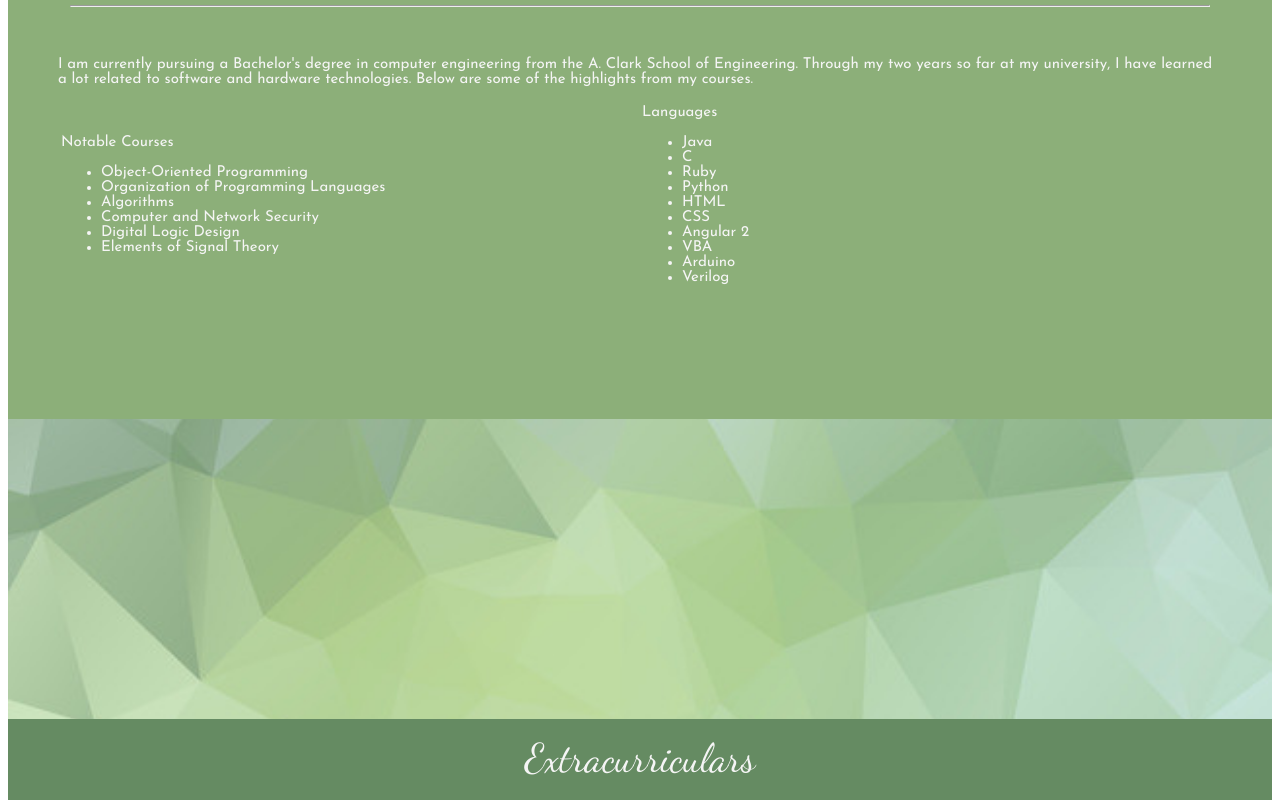
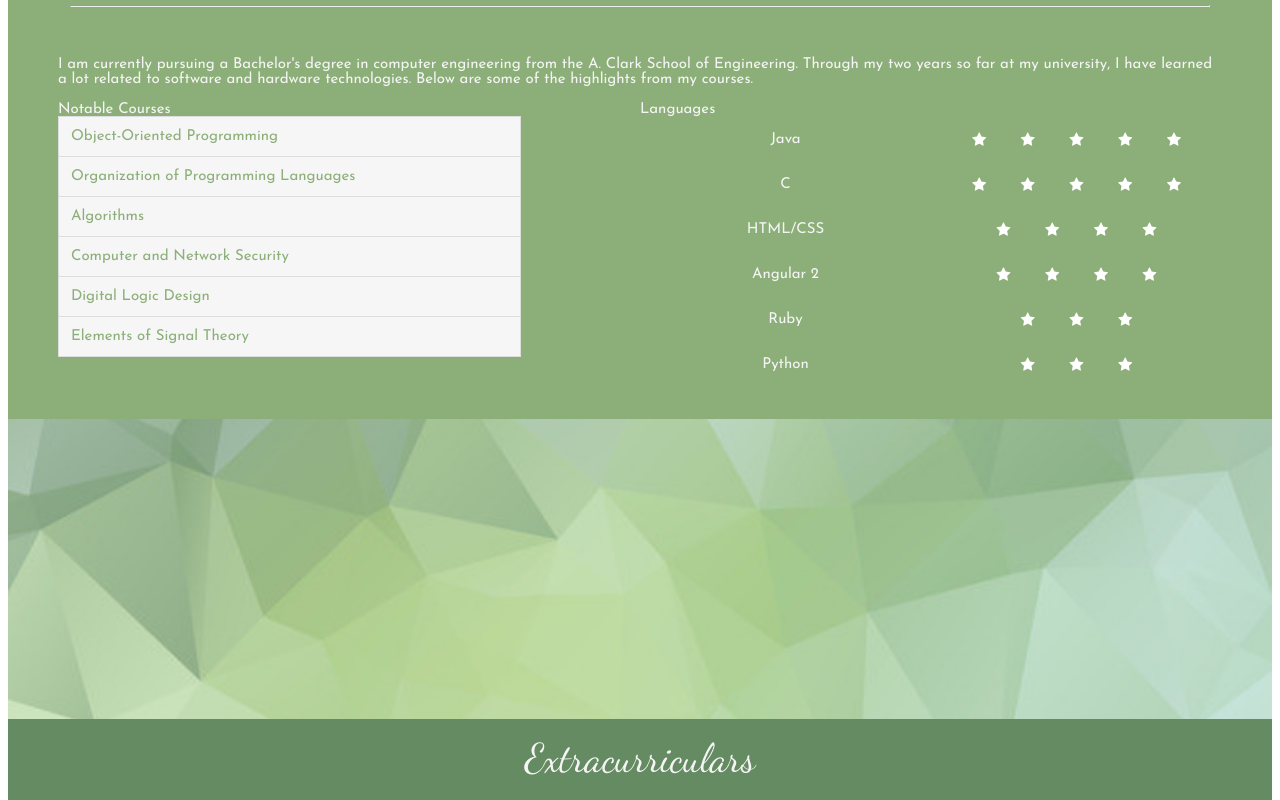
Before and after one commit to raveeshaarora/raveeshaarora.github.io, a plain HTML site: page index.html in a window 1280 px wide. Shown: the part 1789-2589 px from the top of the page. Drawn offline with Linux system fonts and the light colour scheme.

Commit message:
fixed education

```diff
--- a/index.html
+++ b/index.html
@@ -1,11 +1,12 @@
 <!DOCTYPE html>
 <html>
 <head>
-<link type="text/css" rel="stylesheet" href="style.css"/>
+<link type="text/css" rel="stylesheet" href="styles.css"/>
 <link href="https://fonts.googleapis.com/css?family=Dancing+Script" rel="stylesheet">
 <link href="https://fonts.googleapis.com/css?family=Josefin+Sans" rel="stylesheet">
 <link rel="stylesheet" href="https://cdnjs.cloudflare.com/ajax/libs/font-awesome/4.7.0/css/font-awesome.min.css">
 <meta name="viewport" content="width=device-width, initial-scale=1">
+<link rel="stylesheet" href="https://cdnjs.cloudflare.com/ajax/libs/font-awesome/4.7.0/css/font-awesome.min.css">
 </head>
 <body>
 <div class="container">
@@ -59,11 +60,9 @@
             <p>I am currently pursuing a Bachelor's degree in computer engineering from the A. Clark School of
                 Engineering. Through my two years so far at my university, I have learned a lot related to
                 software and hardware technologies. Below are some of the highlights from my courses.</p>
-            <table width="100%">
-            <tr>
-            <td>
+            <div class="split left">
             <span>Notable Courses</span>
-            <ul>
+            <ul class="notable">
                 <li>Object-Oriented Programming</li>
                 <li>Organization of Programming Languages</li>
                 <li>Algorithms</li>
@@ -71,24 +70,66 @@
                 <li>Digital Logic Design</li>
                 <li>Elements of Signal Theory</li>
             </ul>
-            </td>
-            <td>
+            </div>
+            <div class="split right">
             <span>Languages</span>
-            <ul>
-                <li>Java</li>
-                <li>C</li>
-                <li>Ruby</li>
-                <li>Python</li>
-                <li>HTML</li>
-                <li>CSS</li>
-                <li>Angular 2</li>
-                <li>VBA</li>
-                <li>Arduino</li>
-                <li>Verilog</li>
-            </ul>
-            </td>
-            </tr>
+            <table class="languages" border="0" cellspacing="0" cellpadding="0">
+                <tr>
+                    <td>Java</td>
+                    <td>
+                        <span class="fa fa-star"></span>
+                        <span class="fa fa-star"></span>
+                        <span class="fa fa-star"></span>
+                        <span class="fa fa-star"></span>
+                        <span class="fa fa-star"></span>
+                    </td>
+                </tr>
+                <tr>
+                    <td>C</td>
+                    <td>
+                        <span class="fa fa-star"></span>
+                        <span class="fa fa-star"></span>
+                        <span class="fa fa-star"></span>
+                        <span class="fa fa-star"></span>
+                        <span class="fa fa-star"></span>
+                    </td>
+                </tr>
+                <tr>
+                    <td>HTML/CSS</td>
+                    <td>
+                        <span class="fa fa-star"></span>
+                        <span class="fa fa-star"></span>
+                        <span class="fa fa-star"></span>
+                        <span class="fa fa-star"></span>
+                    </td>
+                </tr>
+                <tr>
+                    <td>Angular 2</td>
+                    <td>
+                        <span class="fa fa-star"></span>
+                        <span class="fa fa-star"></span>
+                        <span class="fa fa-star"></span>
+                        <span class="fa fa-star"></span>
+                    </td>
+                </tr>
+                <tr>
+                    <td>Ruby</td>
+                    <td>
+                        <span class="fa fa-star"></span>
+                        <span class="fa fa-star"></span>
+                        <span class="fa fa-star"></span>
+                    </td>
+                </tr>
+                <tr>
+                    <td>Python</td>
+                    <td>
+                        <span class="fa fa-star"></span>
+                        <span class="fa fa-star"></span>
+                        <span class="fa fa-star"></span>
+                    </td>
+                </tr>
             </table>
+            </div>
         </div>
 </div>
 
--- a/style.css
+++ b/styles.css
@@ -27,9 +27,6 @@ body, html {
   height: 100%;
   float: left;
   width: 50%;
-  color:white;
-  font-size: 40px;
-  font-family: 'Dancing Script', cursive;
 }
 
 /* Control the right side */
@@ -76,15 +73,6 @@ body, html {
     margin: 50px 50px 50px 50px;
 }
 
-/*.container {
-    display: flex;
-    flex-direction: column;
-    position: absolute;
-    top: 0;
-    left: 0;
-    width: 100%;
-    height: 100%;
-}*/
 .page {
   float: left;
   height: 100vh;
@@ -129,3 +117,32 @@ td {
   width: 33.3% ;
   padding-bottom: 15px;
 }
+
+.notable {
+  list-style-type: none; /* Remove bullets */
+  padding: 0; /* Remove padding */
+  margin: 0; /* Remove margins */
+}
+
+.notable li {
+  border: 1px solid #ddd; /* Add a thin border to each list item */
+  margin-top: -1px; /* Prevent double borders */
+  background-color: #f6f6f6; /* Add a grey background color */
+  padding: 12px; /* Add some padding */
+  color: #8CAF79;
+  width: 75%;
+}
+
+.languages {
+  align-content: center;
+  text-align: center;
+  border: 0px;
+    padding:0;
+    margin:0;
+    border-collapse: collapse;
+}
+
+.languages td {
+  padding-top: 0px;
+  padding-bottom: 0px;
+}
```
